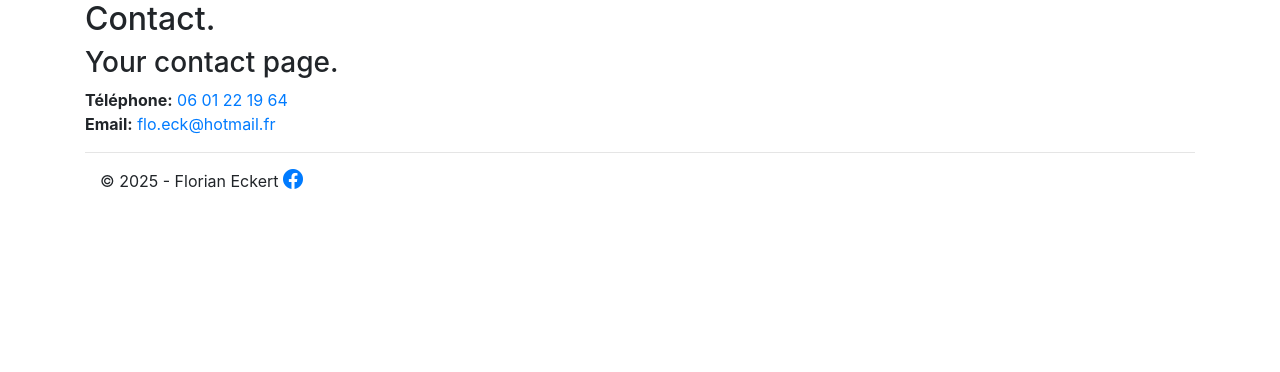
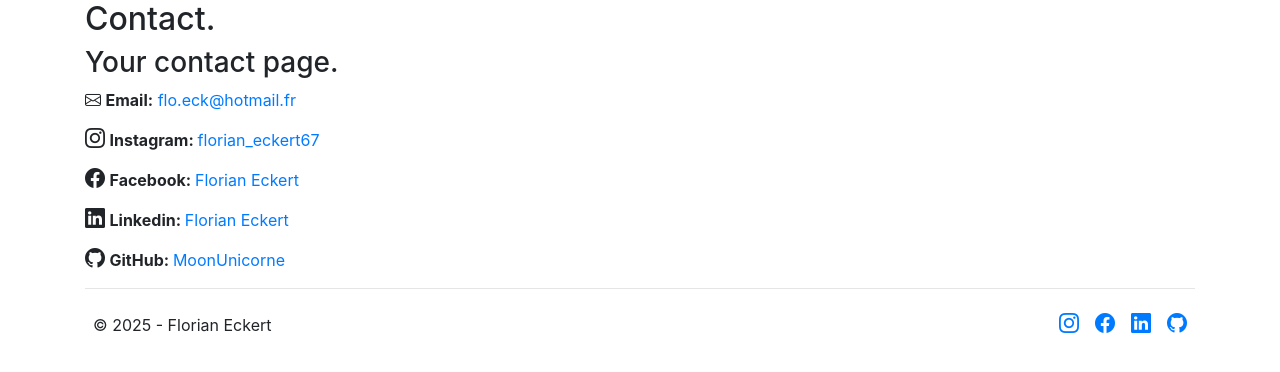
Before and after one commit to MoonUnicorne/MyWebSite, a Django app: page /contact/ in a window 1280 px wide. Shown: the part 80-452 px from the top of the page. Run offline with Django 3.2, Linux system fonts and the light colour scheme; some libraries are stand-ins or nearby versions.

Commit message:
Ajout Contact via Linkedin, Facebook, Instagram, GitHub

```diff
--- a/app/templates/app/contact.html
+++ b/app/templates/app/contact.html
@@ -6,8 +6,40 @@
 <h3>{{ message }}</h3>
 
 <address>
-    <strong>Téléphone:</strong> <a href="tel:0601221964">06 01 22 19 64</a></br>
+    <i class="bi bi-envelope"></i>
     <strong>Email:</strong> <a href="mailto:flo.eck@hotmail.fr">flo.eck@hotmail.fr</a>
+</address>
+<address>
+    <i class="bi bi-instagram icons"></i>
+    <strong>Instagram: </strong>
+    <a class="text-body-secondary" href="https://www.instagram.com/florian_eckert67"
+       aria-label="Instagram">
+        florian_eckert67
+    </a>
+</address>
+<address>
+    <i class="bi bi-facebook icons"></i>
+    <strong>Facebook: </strong>
+    <a class="text-body-secondary" href="https://www.facebook.com/share/1BGPMMCVbw/"
+       aria-label="Facebook">
+        Florian Eckert
+    </a>
+</address>
+<address>
+    <i class="bi bi-linkedin icons"></i>
+    <strong>Linkedin: </strong>
+    <a class="text-body-secondary" href="https://www.linkedin.com/in/florian-eckert-b129531a2"
+       aria-label="Linkedin">
+        Florian Eckert
+    </a>
+</address>
+<address>
+    <i class="bi bi-github icons"></i>
+    <strong>GitHub: </strong>
+    <a class="text-body-secondary" href="https://github.com/MoonUnicorne"
+       aria-label="GitHub">
+        MoonUnicorne
+    </a>
 </address>
 
 {% endblock %}
--- a/app/templates/app/layout.html
+++ b/app/templates/app/layout.html
@@ -30,20 +30,32 @@
         {% block content %}{% endblock %}
         <hr />
         <footer>
-            <div class="container">
-                <div class="d-inline">
+            <div class="d-flex">
+                <div class="p-2 mr-auto">
                     <span>&copy; {{ year }} - Florian Eckert</span>
                 </div>
-                <div class="d-inline">
+                <div class="p-2">
                     <a class="text-body-secondary" href="https://www.instagram.com/florian_eckert67"
                        aria-label="Instagram">
-                        <i class="bi bi-instagrame icons"></i>
+                        <i class="bi bi-instagram icons"></i>
                     </a>
                 </div>
-                <div class="d-inline">
+                <div class="p-2">
                     <a class="text-body-secondary" href="https://www.facebook.com/share/1BGPMMCVbw/"
                        aria-label="Facebook">
                         <i class="bi bi-facebook icons"></i>
+                    </a>
+                </div>
+                <div class="p-2">
+                    <a class="text-body-secondary" href="https://www.linkedin.com/in/florian-eckert-b129531a2"
+                       aria-label="Linkedin">
+                        <i class="bi bi-linkedin icons"></i>
+                    </a>
+                </div>
+                <div class="p-2">
+                    <a class="text-body-secondary" href="https://github.com/MoonUnicorne"
+                       aria-label="GitHub">
+                        <i class="bi bi-github icons"></i>
                     </a>
                 </div>
             </div>
```
